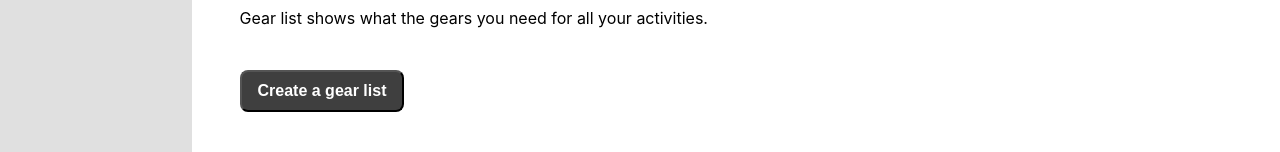
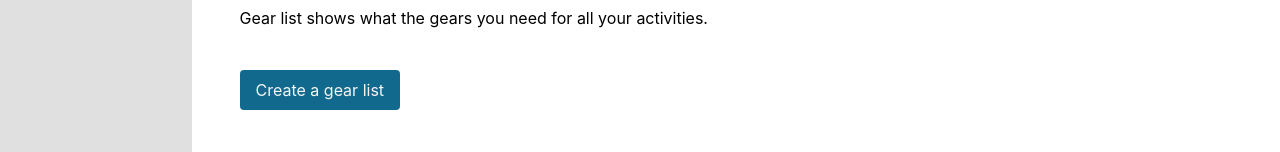
Before and after one commit to louislu3405/GearUp-frontend, a React (Create React App) app: page / in a window 1280 px wide. Shown: the part 190-342 px from the top of the page. Built offline with nearby package versions, Linux system fonts and the light colour scheme; no server answers.

Commit message:
Create basic Button component from design system

```diff
--- /dev/null
+++ b/src/components/Button.js
@@ -0,0 +1,36 @@
+// Design System - New Button
+import style from "./Button.module.css";
+
+export const BUTTON_TYPES = {
+  PRIMARY: "primary",
+  SECONDARY: "secondary",
+  TERTIARY: "tertiary",
+};
+
+export default function Button({
+  // icon,
+  type, // One of BUTTON_TYPES
+  // state,
+  // size,
+  // action,
+  label,
+  callBack,
+}) {
+  return (
+    <div className={style["button-wrapper"]}>
+      <div
+        onClick={callBack}
+        className={`${style["button"]} ${
+          type === "primary"
+            ? style["button-primary"]
+            : type === "secondary"
+              ? style["button-secondary"]
+              : style["button-tertiary"]
+        }
+        `}
+      >
+        {label}
+      </div>
+    </div>
+  );
+}
--- /dev/null
+++ b/src/components/Button.module.css
@@ -0,0 +1,27 @@
+.button-wrapper {
+  display: flex;
+}
+
+.button {
+  display: flex;
+  justify-content: center;
+  align-items: center;
+  padding: 0.5rem 1rem;
+
+  border-radius: 0.25rem;
+  font-size: 1rem;
+  font-style: normal;
+  font-weight: 400;
+  line-height: 150%;
+}
+
+.button-primary {
+  background: #116A8D;
+  color: #F5F5F5;
+}
+
+.button-secondary {
+  background: #FFF;
+  border: 1px solid #116A8D;
+  color: #116A8D;
+}
--- a/src/components/GearListView.js
+++ b/src/components/GearListView.js
@@ -1,7 +1,7 @@
 import CONSTANTS from "../constants"
 import { useState, useEffect, useRef } from "react";
 
-import StyledButton from "./StyledButton";
+import Button, { BUTTON_TYPES } from "./Button";
 import StyledDropdown from "./StyledDropdown";
 import ContentTitle from "./ContentTitle";
 import style from "./GearListView.module.css";
@@ -147,10 +147,11 @@ export default function GearListView({
     <>
       <ContentTitle title={"Gear List"} text={"Gear list shows what the gears you need for all your activities."}/>
       <div>
-        <StyledButton
-          text={"Create a gear list"}
-          onClick={() => handleClickCreateGearList()}>
-        </StyledButton>
+        <Button
+          type={BUTTON_TYPES.PRIMARY}
+          label="Create a gear list"
+          callBack={() => handleClickCreateGearList()}
+        />
       </div>
       <div className={style['gear-list-table-wrapper']}>
         <h2 className={style['gear-list-table-title']}>My gear list</h2>
```
